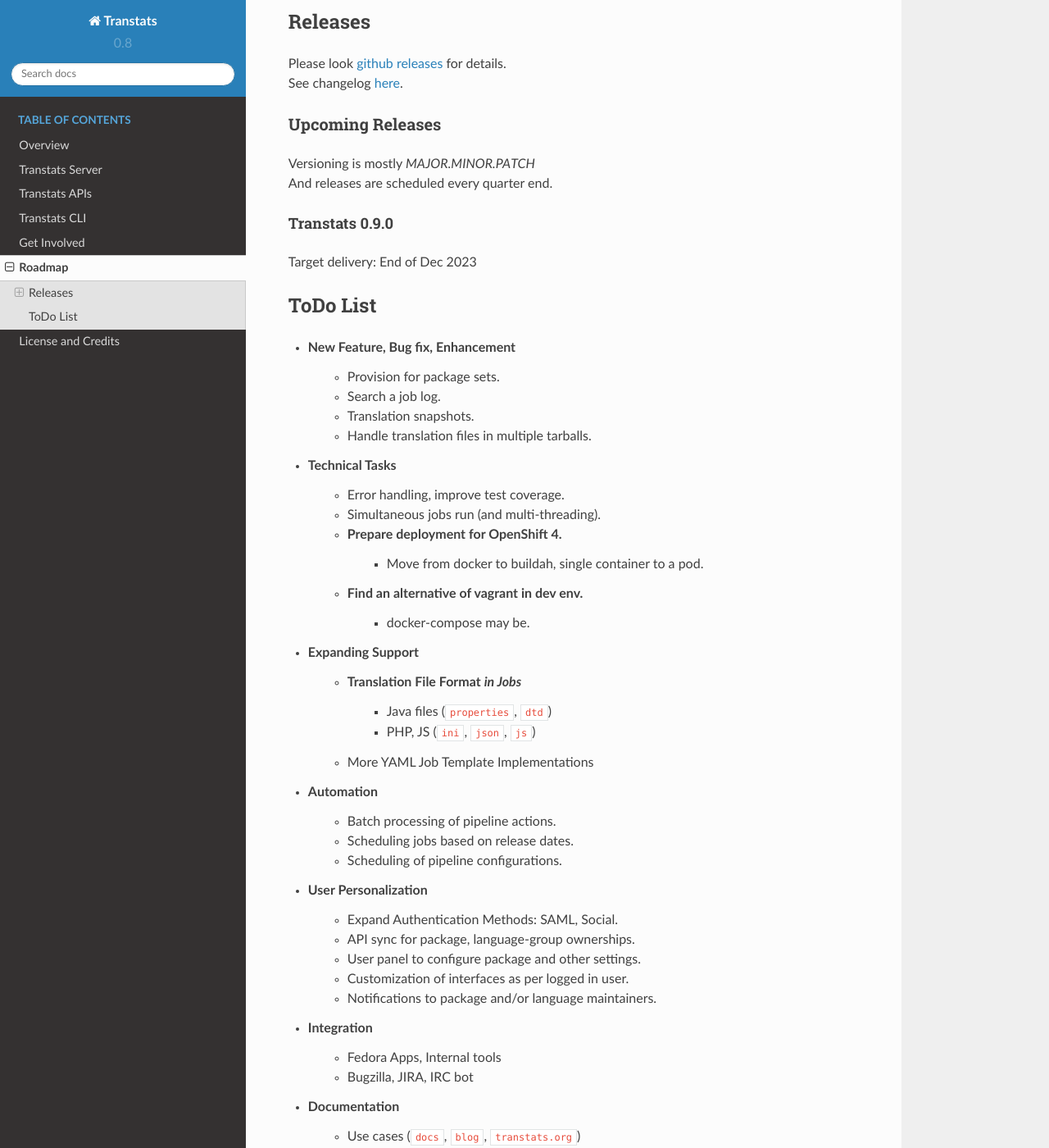
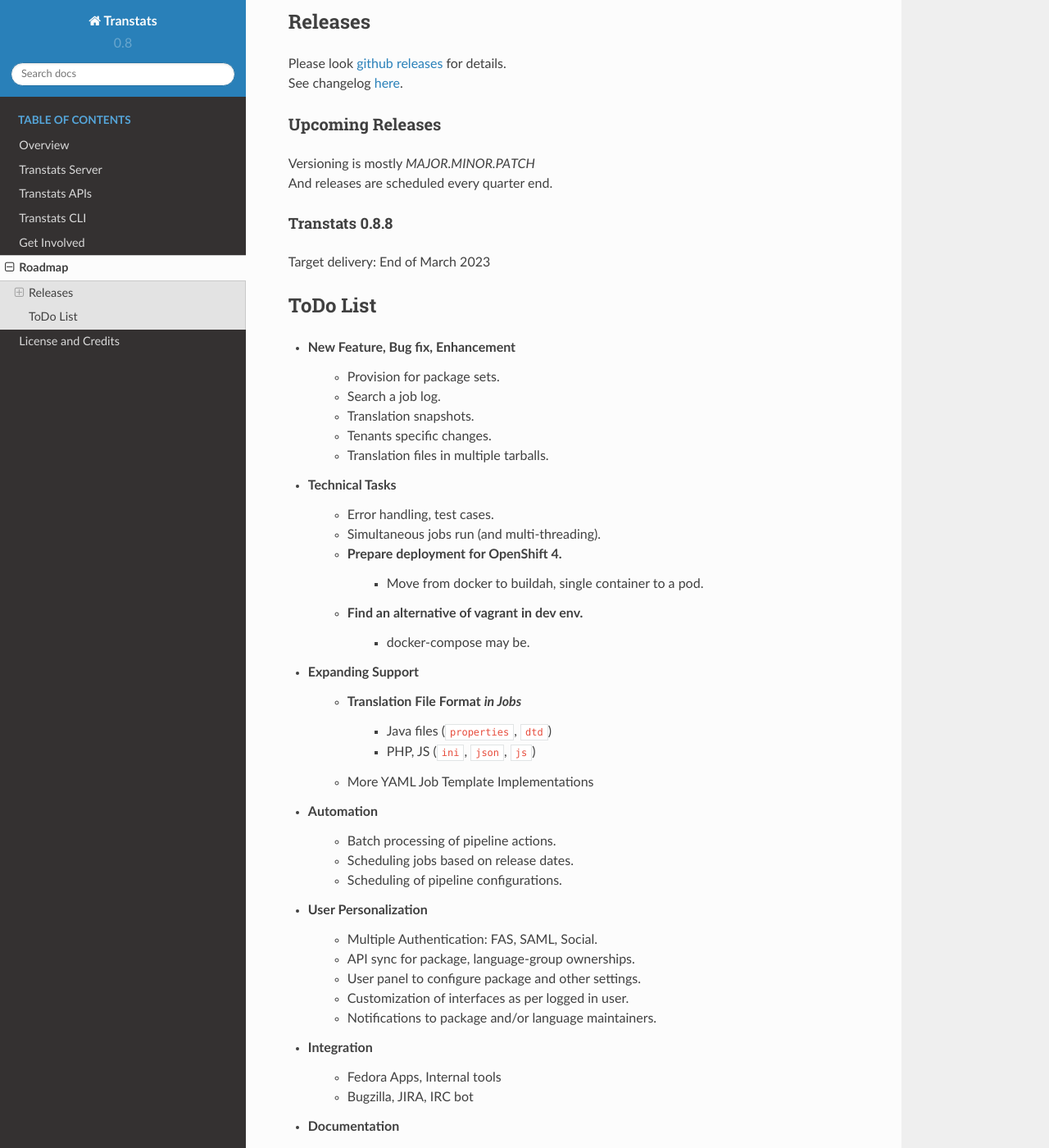
Before and after one commit to transtats/transtats, a Sphinx documentation site: the page built from docs/source/roadmap.rst, in a window 1280 px wide and 1400 px high, scrolled down 270 px. Shown: the whole window at 82% size. Built offline with Sphinx 7.4.7 and the Read the Docs theme 2.0.0, drawn with Linux system fonts in a browser that asks for light colours.

```diff
--- a/docs/source/conf.py
+++ b/docs/source/conf.py
@@ -60,7 +60,7 @@ author = 'Sundeep Anand'
 # The short X.Y version.
 version = "0.8"
 # The full version, including alpha/beta/rc tags.
-release = "0.8.9"
+release = "0.8.8"
 
 # The language for content autogenerated by Sphinx. Refer to documentation
 # for a list of supported languages.
--- a/docs/source/roadmap.rst
+++ b/docs/source/roadmap.rst
@@ -20,10 +20,10 @@ Upcoming Releases
 | And releases are scheduled every quarter end.
 
 
-Transtats 0.9.0
+Transtats 0.8.8
 ---------------
 
-| Target delivery: End of Dec 2023
+| Target delivery: End of March 2023
 
 
 ToDo List
@@ -33,10 +33,11 @@ ToDo List
     - Provision for package sets.
     - Search a job log.
     - Translation snapshots.
-    - Handle translation files in multiple tarballs.
+    - Tenants specific changes.
+    - Translation files in multiple tarballs.
 
 - Technical Tasks
-    - Error handling, improve test coverage.
+    - Error handling, test cases.
     - Simultaneous jobs run (and multi-threading).
     - Prepare deployment for OpenShift 4.
         - Move from docker to buildah, single container to a pod.
@@ -55,7 +56,7 @@ ToDo List
     - Scheduling of pipeline configurations.
 
 - User Personalization
-    - Expand Authentication Methods: SAML, Social.
+    - Multiple Authentication: FAS, SAML, Social.
     - API sync for package, language-group ownerships.
     - User panel to configure package and other settings.
     - Customization of interfaces as per logged in user.
--- a/transtats/__init__.py
+++ b/transtats/__init__.py
@@ -10,7 +10,7 @@ from .celery import app as celery_app
 
 __appname__ = "Transtats"
 __version__ = '0.8'
-__release__ = '0.8.9'
+__release__ = '0.8.8'
 __description__ = "Help track translations and automate workflow."
 __title__ = "Automate Translation Workflow"
 
```
Also changed, not shown: 5 other files.
